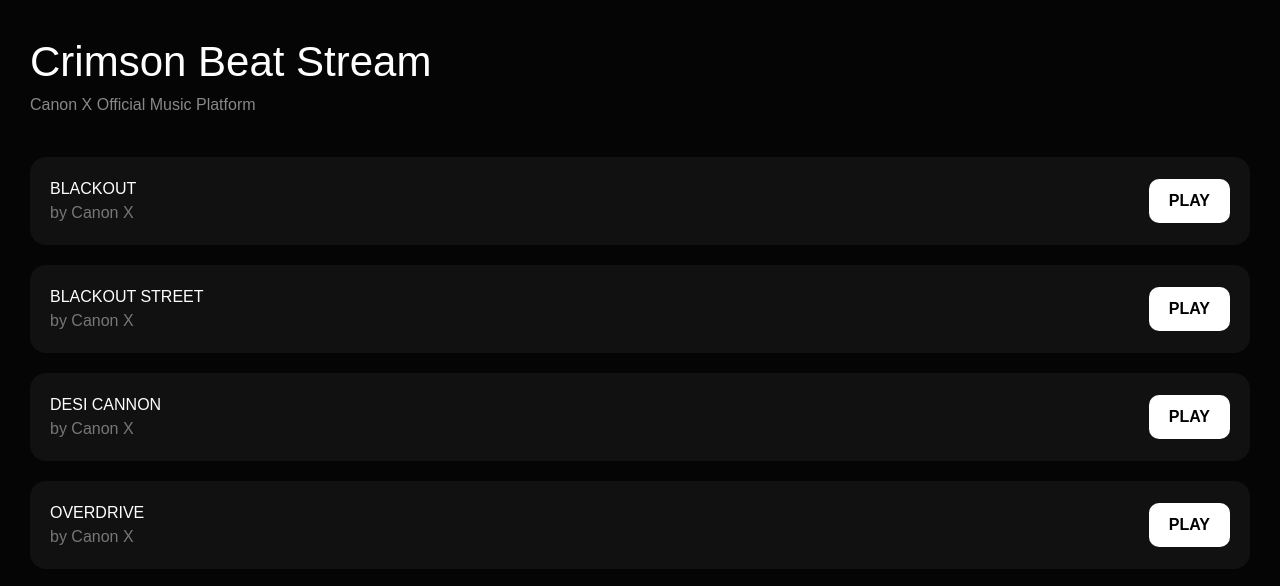
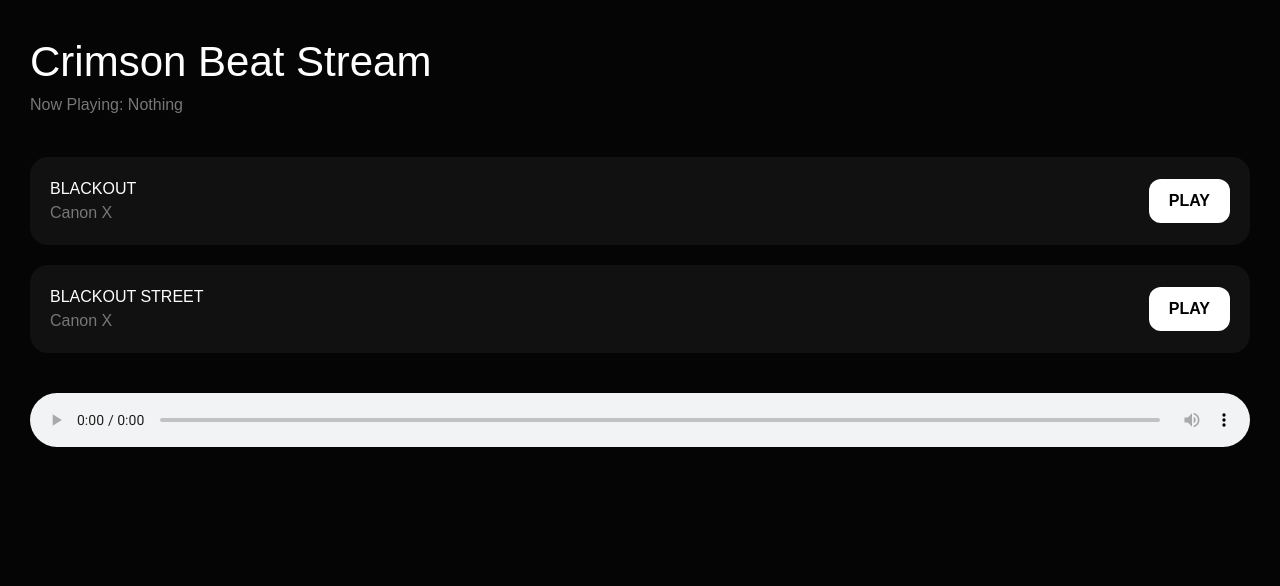
Before and after one commit to atharvashukla1703-wq/Crimson-Beat-Stream, a React (Vite) app: page / in a window 1280 px wide. Shown: the top 586 px of the page. Built offline with nearby package versions, Linux system fonts and the light colour scheme; the HTML template or start-up script is replaced by a standard one; a web font is replaced by a local one.

Commit message:
Update App.tsx

```diff
--- a/src/App.tsx
+++ b/src/App.tsx
@@ -1,10 +1,29 @@
+import { useRef, useState } from "react";
+
 export default function App() {
   const songs = [
-    "BLACKOUT",
-    "BLACKOUT STREET",
-    "DESI CANNON",
-    "OVERDRIVE",
+    {
+      title: "BLACKOUT",
+      artist: "Canon X",
+      file: "/songs/blackout.mp3",
+    },
+    {
+      title: "BLACKOUT STREET",
+      artist: "Canon X",
+      file: "/songs/blackoutstreet.mp3",
+    },
   ];
+
+  const audioRef = useRef<HTMLAudioElement | null>(null);
+  const [currentSong, setCurrentSong] = useState("");
+
+  const playSong = (file: string, title: string) => {
+    if (audioRef.current) {
+      audioRef.current.src = file;
+      audioRef.current.play();
+      setCurrentSong(title);
+    }
+  };
 
   return (
     <div
@@ -20,45 +39,48 @@ export default function App() {
         Crimson Beat Stream
       </h1>
 
-      <p style={{ color: "#888" }}>
-        Canon X Official Music Platform
+      <p style={{ color: "#777" }}>
+        Now Playing: {currentSong || "Nothing"}
       </p>
 
       <div
         style={{
-          marginTop: "40px",
           display: "grid",
           gap: "20px",
+          marginTop: "40px",
         }}
       >
         {songs.map((song) => (
           <div
-            key={song}
+            key={song.title}
             style={{
               background: "#111",
               padding: "20px",
-              borderRadius: "16px",
+              borderRadius: "18px",
               display: "flex",
               justifyContent: "space-between",
               alignItems: "center",
             }}
           >
             <div>
-              <h2>{song}</h2>
+              <h2>{song.title}</h2>
               <p style={{ color: "#777" }}>
-                by Canon X
+                {song.artist}
               </p>
             </div>
 
             <button
+              onClick={() =>
+                playSong(song.file, song.title)
+              }
               style={{
                 background: "white",
                 color: "black",
                 border: "none",
                 padding: "10px 20px",
-                borderRadius: "10px",
+                borderRadius: "12px",
+                fontWeight: "bold",
                 cursor: "pointer",
-                fontWeight: "bold",
               }}
             >
               PLAY
@@ -66,6 +88,8 @@ export default function App() {
           </div>
         ))}
       </div>
+
+      <audio ref={audioRef} controls style={{ marginTop: "40px", width: "100%" }} />
     </div>
   );
 }
```
